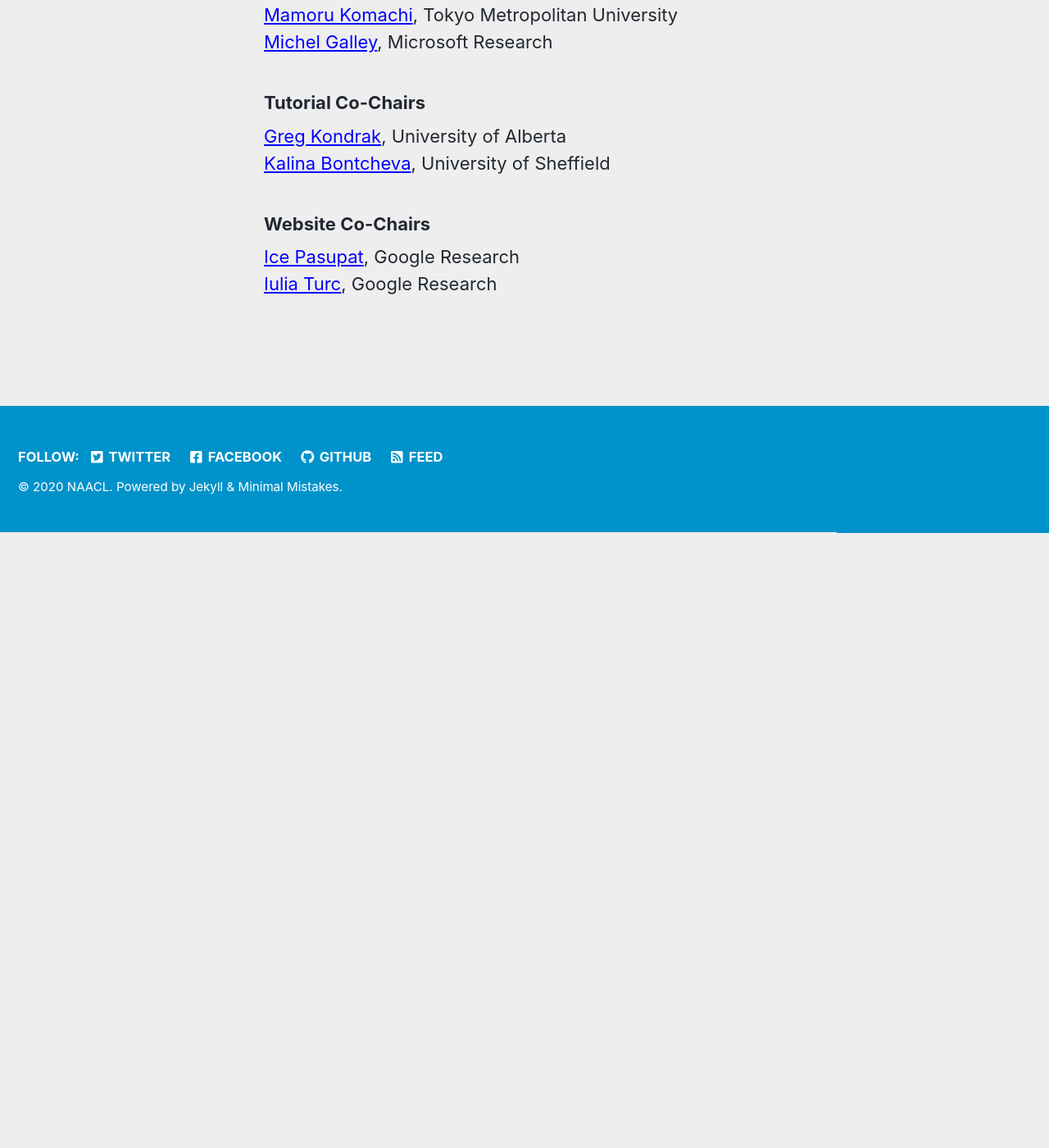
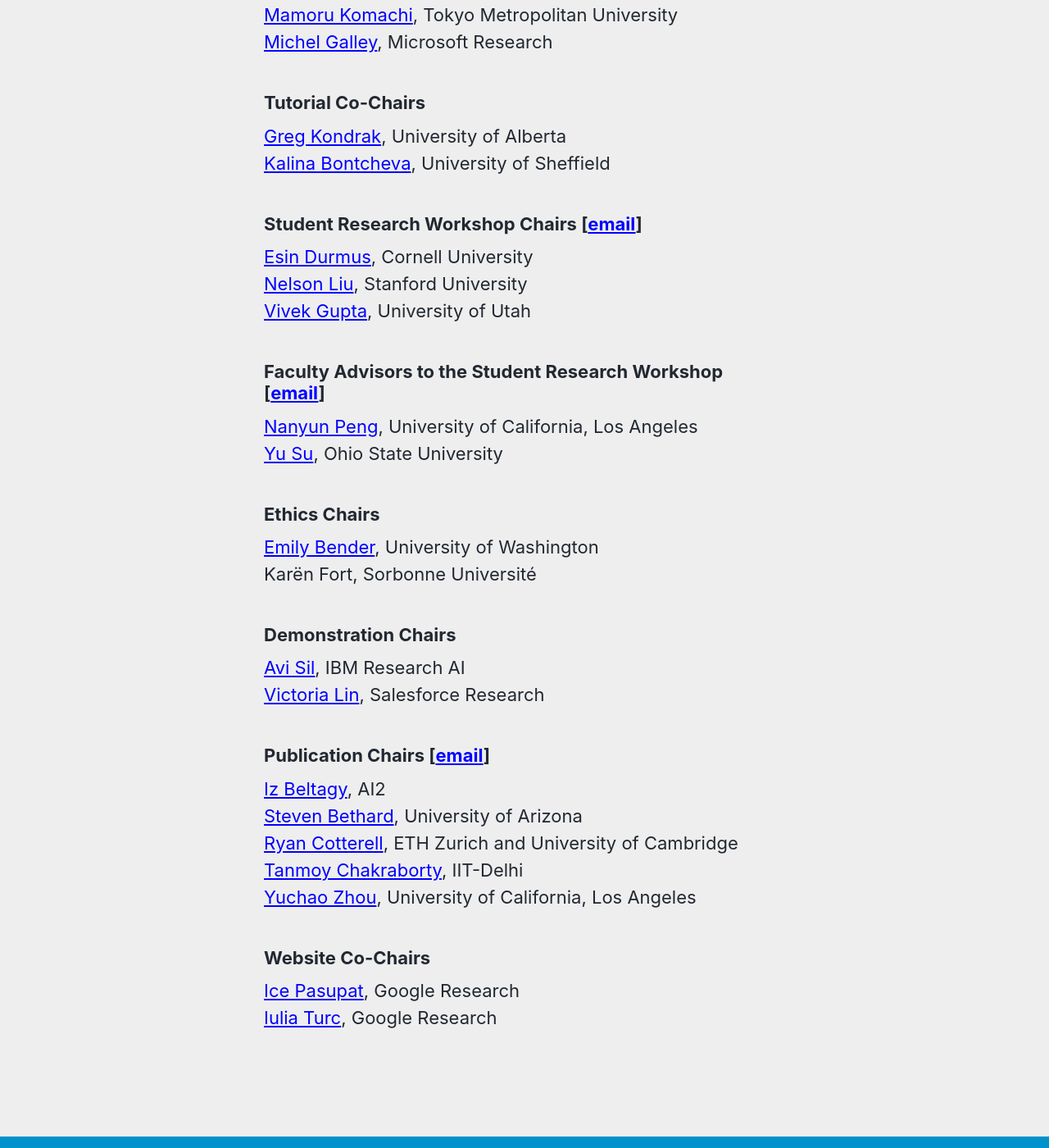
Before and after one commit to naacl-org/naacl-2021-website, a Jekyll site: the page built from _pages/organization.md, in a window 1280 px wide and 1400 px high, scrolled down 750 px. Shown: the whole window at 82% size. Built offline with Jekyll 4.4.1, drawn with Linux system fonts in a browser that asks for light colours; cached includes are drawn as plain includes; nearby versions of some CDN libraries.

Commit message:
Added new committee members

```diff
--- a/_pages/organization.md
+++ b/_pages/organization.md
@@ -26,6 +26,30 @@
 <a href="https://webdocs.cs.ualberta.ca/~kondrak">Greg Kondrak</a>, University of Alberta <br/>
 <a href="https://www.sheffield.ac.uk/dcs/people/academic/kalina-bontcheva">Kalina Bontcheva</a>, University of Sheffield <br/>
 
+<h3>Student Research Workshop Chairs [<a href="mailto:naacl2021-srw@googlegroups.com">email</a>]</h3>
+<a href="https://www.cs.cornell.edu/~esindurmus/">Esin Durmus</a>, Cornell University <br/>
+<a href="https://cs.stanford.edu/~nfliu/">Nelson Liu</a>, Stanford University <br/>
+<a href="https://vgupta123.github.io/">Vivek Gupta</a>, University of Utah <br/>
+
+<h3>Faculty Advisors to the Student Research Workshop [<a href="mailto:naacl2021-srw@googlegroups.com">email</a>]</h3>
+<a href="https://vnpeng.net/">Nanyun Peng</a>, University of California, Los Angeles <br/>
+<a href="https://ysu1989.github.io/">Yu Su</a>, Ohio State University <br/>
+
+<h3>Ethics Chairs</h3>
+<a href="https://faculty.washington.edu/ebender/">Emily Bender</a>, University of Washington <br/>
+Karën Fort, Sorbonne Université <br/>
+
+<h3>Demonstration Chairs</h3>
+<a href="https://researcher.watson.ibm.com/researcher/view.php?person=us-avi">Avi Sil</a>, IBM Research AI <br/>
+<a href="http://victorialin.net/">Victoria Lin</a>, Salesforce Research <br/>
+
+<h3>Publication Chairs [<a href="mailto:naacl2021-publication-chairs@googlegroups.com">email</a>]</h3>
+<a href="https://beltagy.net/">Iz Beltagy</a>, AI2 <br/>
+<a href="https://bethard.faculty.arizona.edu/">Steven Bethard</a>, University of Arizona <br/>
+<a href="https://rycolab.github.io/authors/ryan/">Ryan Cotterell</a>, ETH Zurich and University of Cambridge <br/>
+<a href="http://faculty.iiitd.ac.in/~tanmoy/">Tanmoy Chakraborty</a>, IIT-Delhi <br/>
+<a href="https://yz-joey.github.io/">Yuchao Zhou</a>, University of California, Los Angeles <br/>
+
 <h3>Website Co-Chairs</h3>
 <a href="https://ppasupat.github.io">Ice Pasupat</a>, Google Research <br/>
 <a href="http://www.iuliaturc.com">Iulia Turc</a>, Google Research <br/>
```
